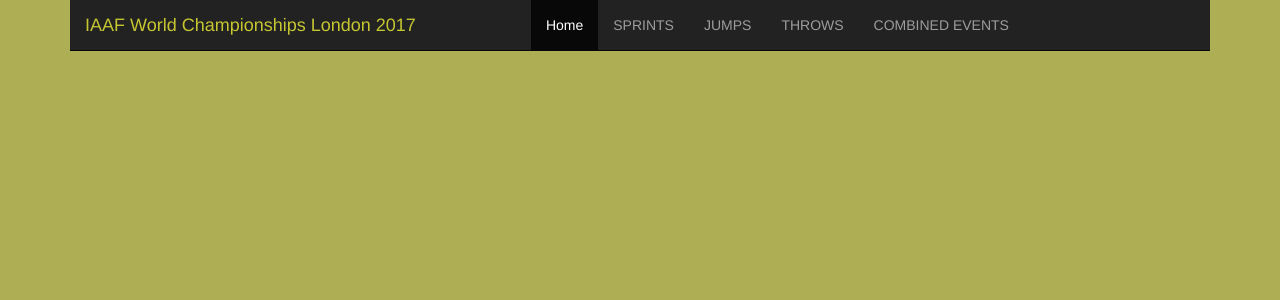
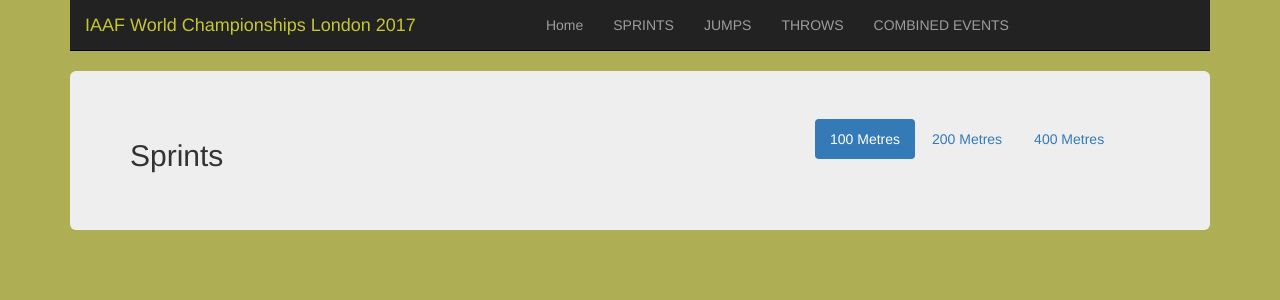
Before and after one commit to pluboj/react-IAAF, a React (Create React App) app: page /sprints in a window 1280 px wide. Shown: the top 300 px of the page. Built offline with nearby package versions, Linux system fonts and the light colour scheme.

Commit message:
Add Sprints component

```diff
--- a/package.json
+++ b/package.json
@@ -5,6 +5,7 @@
   "dependencies": {
     "bootstrap": "^3.3.7",
     "react": "^15.6.1",
+    "react-bootstrap": "^0.31.2",
     "react-dom": "^15.6.1",
     "react-router-dom": "^4.1.2"
   },
--- a/public/index.html
+++ b/public/index.html
@@ -4,6 +4,7 @@
     <meta charset="utf-8">
     <meta name="viewport" content="width=device-width, initial-scale=1, shrink-to-fit=no">
     <meta name="theme-color" content="#000000">
+    <link rel="stylesheet" href="https://maxcdn.bootstrapcdn.com/bootstrap/latest/css/bootstrap.min.css">
     <!--
       manifest.json provides metadata used when your web app is added to the
       homescreen on Android. See https://developers.google.com/web/fundamentals/engage-and-retain/web-app-manifest/
--- a/src/App.js
+++ b/src/App.js
@@ -5,6 +5,7 @@
 
 import Header from './components/Header';
 import Home from './components/Home';
+import Sprints from './components/Sprints';
 
 class App extends Component {
   render() {
@@ -13,6 +14,7 @@
       <div>
       <Header />
         <Route exact path="/" component={Home} />
+        <Route exact path="/sprints" component={Sprints} />
       </div>
       </BrowserRouter>
     );
--- a/src/components/Header.js
+++ b/src/components/Header.js
@@ -1,4 +1,5 @@
 import React from 'react';
+import { Link } from 'react-router-dom';
 
 const Header = () => (
 	<div className="navbar-wrapper">
@@ -12,11 +13,11 @@
 					</div>
 					<div id="navbar" className="navbar-collapse collapse">
 						<ul className="nav navbar-nav">
-							<li className="active"><a href="#Home">Home</a></li>
-							<li><a href="#Home">SPRINTS</a></li>
-							<li><a href="#Home">JUMPS</a></li>
-							<li><a href="#Home">THROWS</a></li>
-							<li><a href="#Home">COMBINED EVENTS</a></li>
+							<li><Link to="/">Home</Link></li>
+							<li><Link to="/sprints">SPRINTS</Link></li>
+							<li><Link to="#Home">JUMPS</Link></li>
+							<li><Link to="#Home">THROWS</Link></li>
+							<li><Link to="#Home">COMBINED EVENTS</Link></li>
 						</ul>
 					</div>
 				</div>
--- /dev/null
+++ b/src/components/Sprints.js
@@ -0,0 +1,26 @@
+import React from 'react';
+
+const Sprints = () => (
+	<div className="container">
+		<div className="jumbotron">
+			<div className="row">
+				<div className="col-lg-8 col-md-8 col-sm-8">
+					<h2>Sprints</h2>
+				</div>
+				<ul className="nav nav-pills">
+		        <li role="presentation" className="active">
+		        	<a href='/sprints/m100'>100 Metres</a>
+		        </li>
+		        <li role="presentation">
+		        	<a href='/sprints/m200'>200 Metres</a>
+		        </li>
+		        <li role="presentation">
+		        	<a href='/sprints/m400'>400 Metres</a>
+		        </li>
+		      	</ul>
+	      	</div>
+		</div>
+	</div>
+)
+
+export default Sprints;
```
